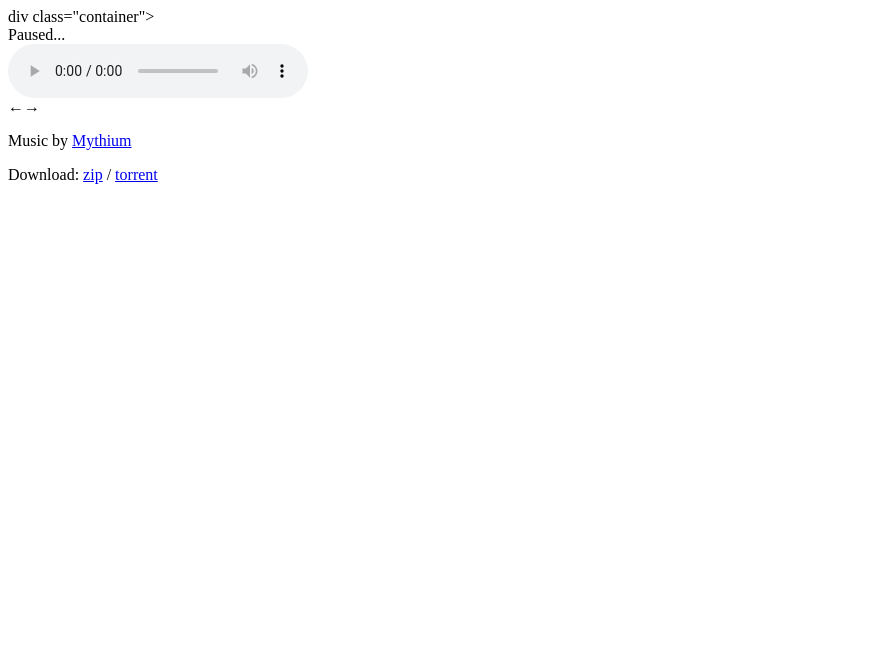
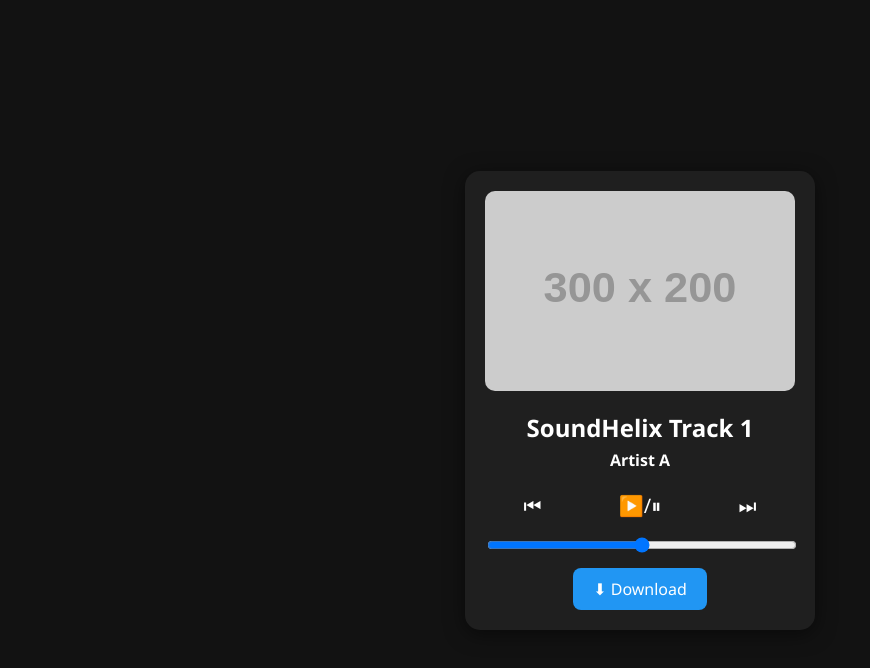
Before and after one commit to Amazingmoondeer/Music, a plain HTML site: page index.html in a window 1280 px wide. Shown: the whole page, without its empty margins (0-870 px from the left). Drawn offline with Linux system fonts and the light colour scheme; placeholder pictures from the web are drawn by us.

Commit message:
Update index.html

```diff
--- a/index.html
+++ b/index.html
@@ -1,24 +1,196 @@
-div class="container">
-    <div class="column add-bottom">
-        <div id="mainwrap">
-            <div id="nowPlay">
-                <span id="npAction">Paused...</span><span id="npTitle"></span>
-            </div>
-            <div id="audiowrap">
-                <div id="audio0">
-                    <audio id="audio1" preload controls>Your browser does not support HTML5 Audio! 😢</audio>
-                </div>
-                <div id="tracks">
-                    <a id="btnPrev">&larr;</a><a id="btnNext">&rarr;</a>
-                </div>
-            </div>
-            <div id="plwrap">
-                <ul id="plList"></ul>
-            </div>
-        </div>
-    </div>
-    <div class="column add-bottom center">
-        <p>Music by <a href="http://www.mythium.net/">Mythium</a></p>
-        <p>Download: <a href="https://archive.org/download/mythium/mythium_vbr_mp3.zip">zip</a> / <a href="https://archive.org/download/mythium/mythium_archive.torrent">torrent</a></p>
-    </div>
+<!DOCTYPE html>
+<html lang="en">
+<head>
+  <meta charset="UTF-8">
+  <title>Advanced Music Player</title>
+  <style>
+    * {
+      box-sizing: border-box;
+      font-family: 'Segoe UI', sans-serif;
+    }
+
+    body {
+      background: #121212;
+      color: white;
+      display: flex;
+      justify-content: center;
+      align-items: center;
+      height: 100vh;
+      margin: 0;
+    }
+
+    .player {
+      background: #1f1f1f;
+      border-radius: 15px;
+      width: 350px;
+      padding: 20px;
+      box-shadow: 0 4px 20px rgba(0,0,0,0.5);
+    }
+
+    .cover {
+      width: 100%;
+      height: 200px;
+      background: #333;
+      border-radius: 10px;
+      background-size: cover;
+      background-position: center;
+      margin-bottom: 20px;
+    }
+
+    .info {
+      text-align: center;
+      margin-bottom: 20px;
+    }
+
+    .info h2, .info h4 {
+      margin: 5px 0;
+    }
+
+    .controls {
+      display: flex;
+      justify-content: space-around;
+      align-items: center;
+      margin-bottom: 15px;
+    }
+
+    .controls button {
+      background: none;
+      border: none;
+      color: white;
+      font-size: 20px;
+      cursor: pointer;
+    }
+
+    .progress {
+      width: 100%;
+      margin-bottom: 10px;
+    }
+
+    .progress input[type=range] {
+      width: 100%;
+    }
+
+    .download {
+      text-align: center;
+    }
+
+    .download button {
+      background: #2196F3;
+      border: none;
+      padding: 10px 20px;
+      border-radius: 8px;
+      color: white;
+      font-size: 16px;
+      cursor: pointer;
+    }
+
+    .download button:hover {
+      background: #1976D2;
+    }
+  </style>
+</head>
+<body>
+
+<div class="player">
+  <div class="cover" id="cover" style="background-image: url('https://via.placeholder.com/300x200');"></div>
+
+  <div class="info">
+    <h2 id="title">Track Title</h2>
+    <h4 id="artist">Artist Name</h4>
+  </div>
+
+  <audio id="audio" src="https://www.soundhelix.com/examples/mp3/SoundHelix-Song-1.mp3"></audio>
+
+  <div class="controls">
+    <button onclick="prevTrack()">⏮</button>
+    <button onclick="togglePlay()">▶️/⏸</button>
+    <button onclick="nextTrack()">⏭</button>
+  </div>
+
+  <div class="progress">
+    <input type="range" id="progressBar" value="0" onchange="seekAudio(this)">
+  </div>
+
+  <div class="download">
+    <button onclick="downloadTrack()">⬇ Download</button>
+  </div>
 </div>
+
+<script>
+  const audio = document.getElementById('audio');
+  const progressBar = document.getElementById('progressBar');
+  const title = document.getElementById('title');
+  const artist = document.getElementById('artist');
+  const cover = document.getElementById('cover');
+
+  const playlist = [
+    {
+      title: "SoundHelix Track 1",
+      artist: "Artist A",
+      src: "https://www.soundhelix.com/examples/mp3/SoundHelix-Song-1.mp3",
+      cover: "https://via.placeholder.com/300x200?text=Track+1"
+    },
+    {
+      title: "SoundHelix Track 2",
+      artist: "Artist B",
+      src: "https://www.soundhelix.com/examples/mp3/SoundHelix-Song-2.mp3",
+      cover: "https://via.placeholder.com/300x200?text=Track+2"
+    }
+  ];
+
+  let currentTrack = 0;
+
+  function loadTrack(index) {
+    const track = playlist[index];
+    audio.src = track.src;
+    title.innerText = track.title;
+    artist.innerText = track.artist;
+    cover.style.backgroundImage = `url('${track.cover}')`;
+    audio.load();
+  }
+
+  function togglePlay() {
+    if (audio.paused) {
+      audio.play();
+    } else {
+      audio.pause();
+    }
+  }
+
+  function nextTrack() {
+    currentTrack = (currentTrack + 1) % playlist.length;
+    loadTrack(currentTrack);
+    audio.play();
+  }
+
+  function prevTrack() {
+    currentTrack = (currentTrack - 1 + playlist.length) % playlist.length;
+    loadTrack(currentTrack);
+    audio.play();
+  }
+
+  function updateProgressBar() {
+    progressBar.value = (audio.currentTime / audio.duration) * 100;
+  }
+
+  function seekAudio(el) {
+    audio.currentTime = (el.value / 100) * audio.duration;
+  }
+
+  function downloadTrack() {
+    const a = document.createElement('a');
+    a.href = playlist[currentTrack].src;
+    a.download = playlist[currentTrack].title + ".mp3";
+    document.body.appendChild(a);
+    a.click();
+    document.body.removeChild(a);
+  }
+
+  audio.addEventListener('timeupdate', updateProgressBar);
+  audio.addEventListener('ended', nextTrack);
+
+  loadTrack(currentTrack);
+</script>
+
+</body>
+</html>
```
